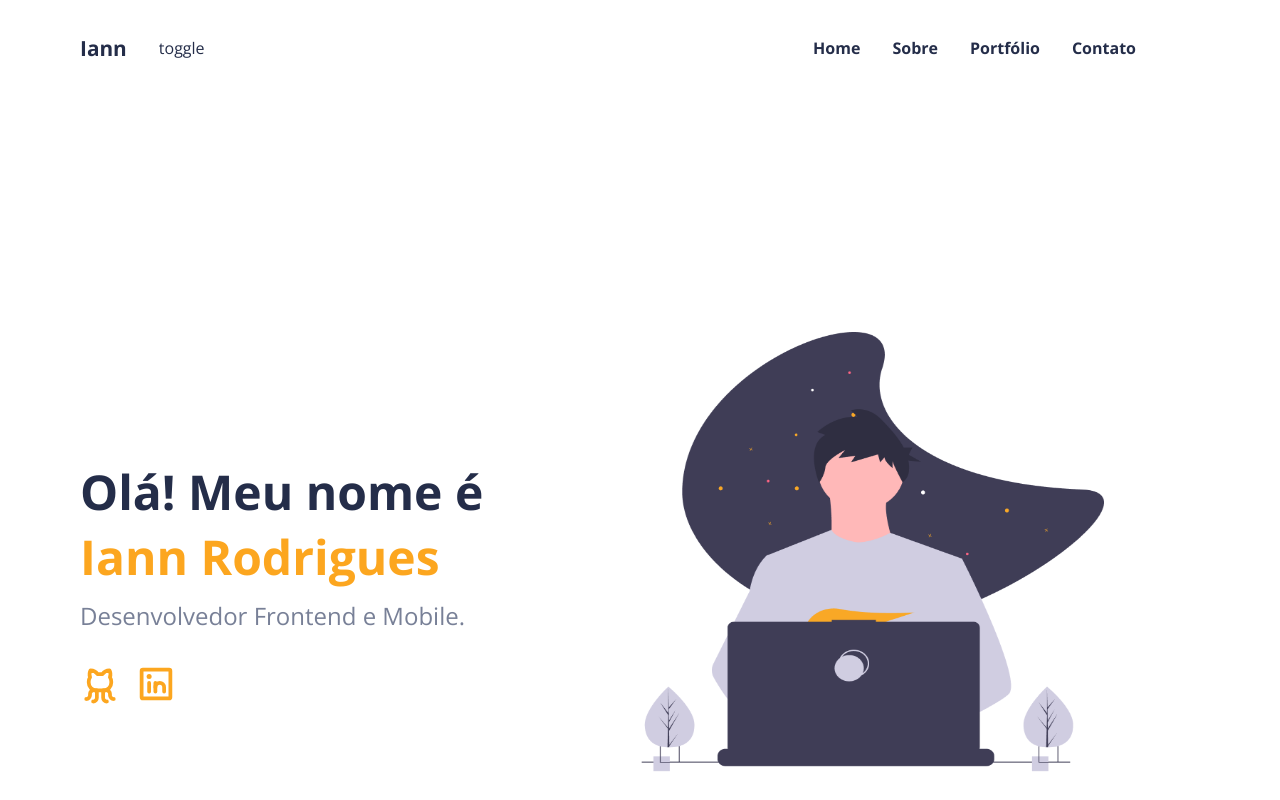
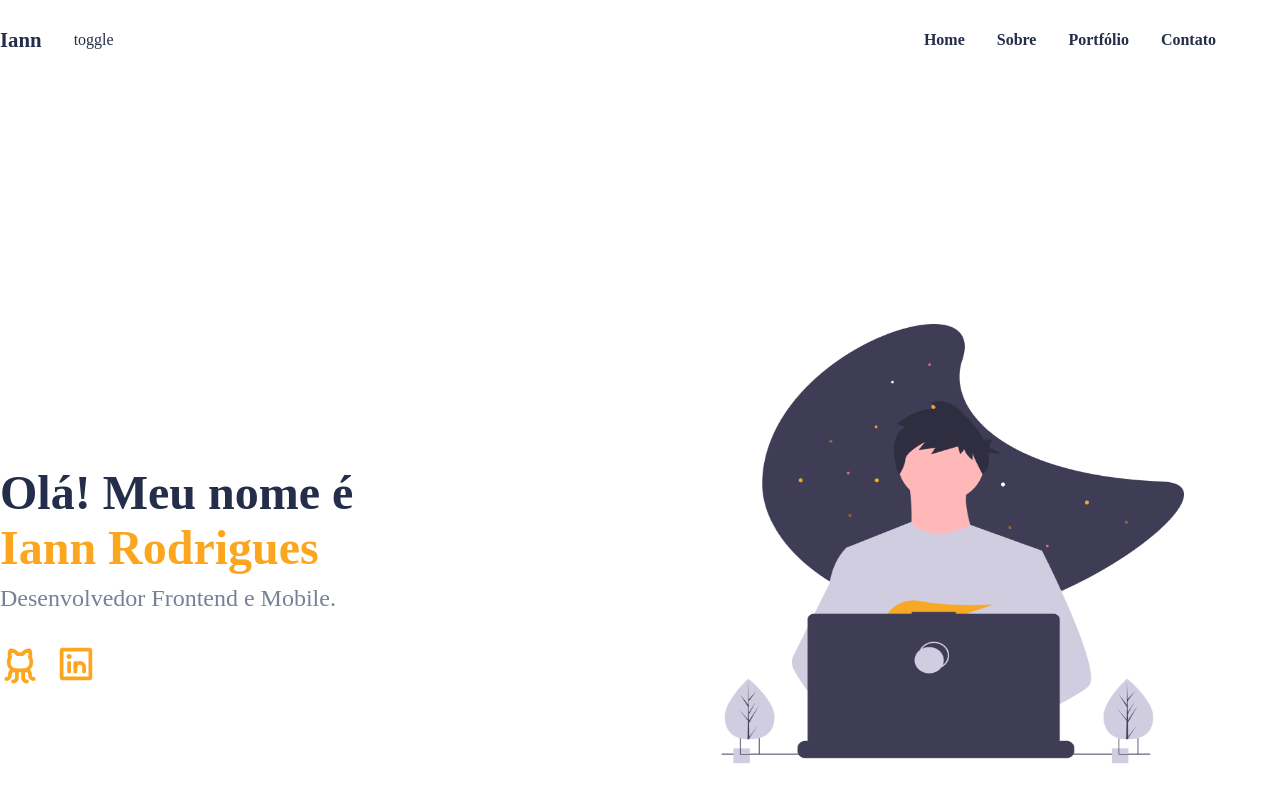
Before and after one commit to Iann-rst/portfolio-react, a React (Vite) app: page / in a window 1280 px wide. Shown: the top 800 px of the page. Built offline with nearby package versions, Linux system fonts and the light colour scheme.

Commit message:
fix: App

```diff
--- a/src/App.css
+++ b/src/App.css
@@ -14,6 +14,7 @@
 
 html {
   scroll-behavior: smooth;
+  color: var(--black);
 }
 
 * {
@@ -22,7 +23,7 @@ html {
   box-sizing: border-box;
 }
 
-.App {
+.container{
   padding: 0.5rem 5rem;
   overflow: hidden;
   color: var(--black);
```
